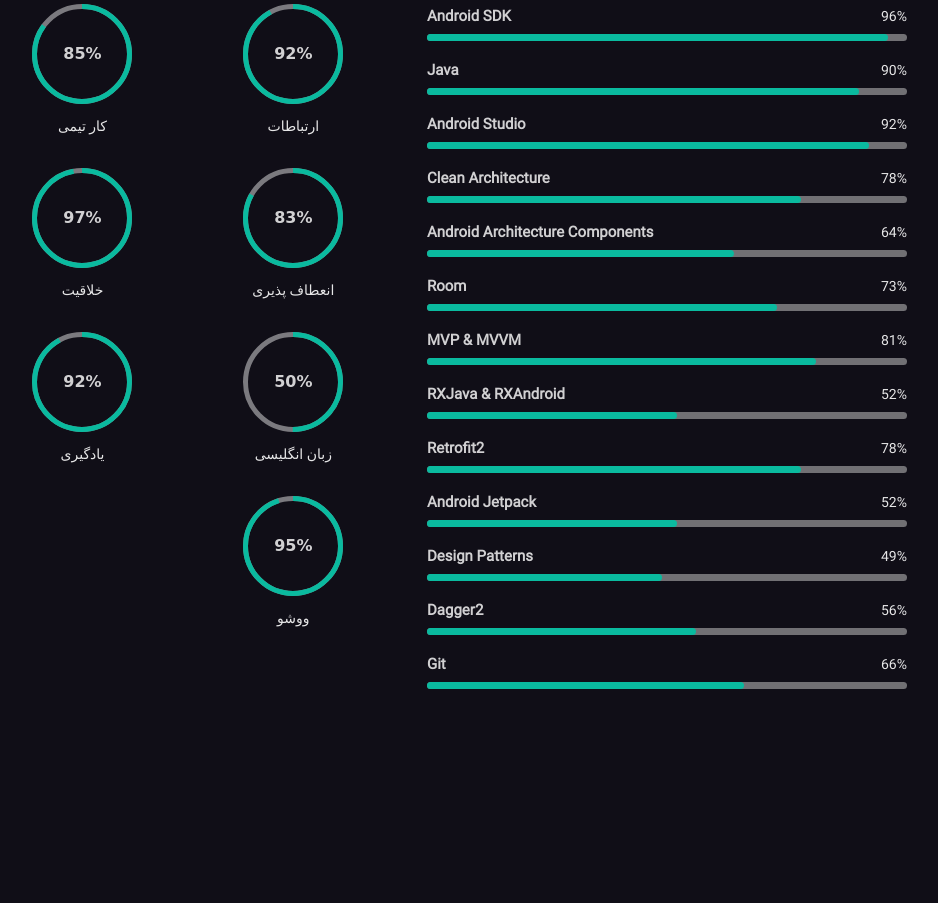
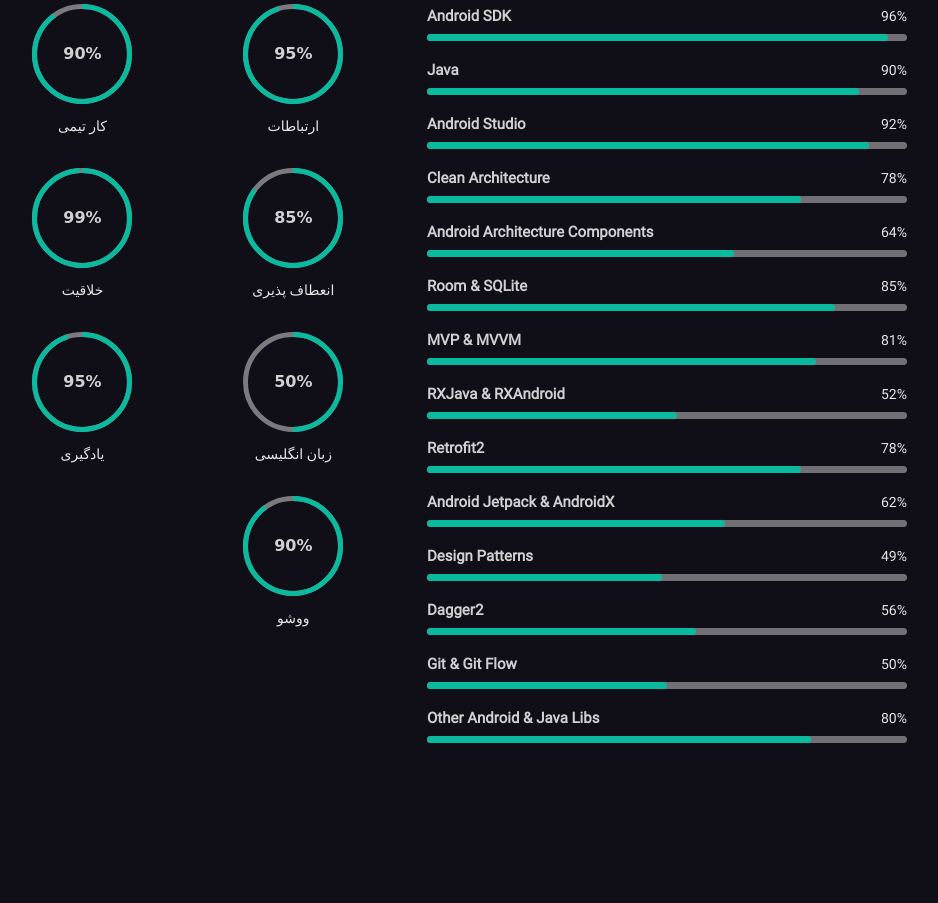
Before and after one commit to husseinrasti/myresume, a plain HTML site: page index.html in a window 1280 px wide. Shown: the part 2362-3265 px from the top of the page, without its empty margins (228-1166 px from the left). Drawn offline with Linux system fonts and the light colour scheme.

Commit message:
added skill

```diff
--- a/index.html
+++ b/index.html
@@ -309,11 +309,11 @@
                             <div class="candidatos">
                                 <div class="parcial">
                                     <div class="info">
-                                        <div class="nome">Room</div>
-                                        <div class="percentagem-num">73%</div>
+                                        <div class="nome">Room & SQLite</div>
+                                        <div class="percentagem-num">85%</div>
                                     </div>
                                     <div class="progressBar">
-                                        <div class="percentagem" style="width: 73%;"></div>
+                                        <div class="percentagem" style="width: 85%;"></div>
                                     </div>
                                 </div>
                             </div>
@@ -353,11 +353,11 @@
                             <div class="candidatos">
                                 <div class="parcial">
                                     <div class="info">
-                                        <div class="nome">Android Jetpack</div>
-                                        <div class="percentagem-num">52%</div>
+                                        <div class="nome">Android Jetpack & AndroidX</div>
+                                        <div class="percentagem-num">62%</div>
                                     </div>
                                     <div class="progressBar">
-                                        <div class="percentagem" style="width: 52%;"></div>
+                                        <div class="percentagem" style="width: 62%;"></div>
                                     </div>
                                 </div>
                             </div>
@@ -386,11 +386,22 @@
                             <div class="candidatos">
                                 <div class="parcial">
                                     <div class="info">
-                                        <div class="nome">Git</div>
-                                        <div class="percentagem-num">66%</div>
+                                        <div class="nome">Git & Git Flow</div>
+                                        <div class="percentagem-num">50%</div>
                                     </div>
                                     <div class="progressBar">
-                                        <div class="percentagem" style="width: 66%;"></div>
+                                        <div class="percentagem" style="width: 50%;"></div>
+                                    </div>
+                                </div>
+                            </div>
+                            <div class="candidatos">
+                                <div class="parcial">
+                                    <div class="info">
+                                        <div class="nome">Other Android & Java Libs</div>
+                                        <div class="percentagem-num">80%</div>
+                                    </div>
+                                    <div class="progressBar">
+                                        <div class="percentagem" style="width: 80%;"></div>
                                     </div>
                                 </div>
                             </div>
@@ -403,19 +414,19 @@
                     <h3>مهارت های شخصی</h3>
                     <ul class="mh-professional-progress">
                         <li>
-                            <div class="mh-progress mh-progress-circle" data-progress="92"></div>
+                            <div class="mh-progress mh-progress-circle" data-progress="95"></div>
                             <div class="pr-skill-name">ارتباطات</div>
                         </li>
                         <li>
-                            <div class="mh-progress mh-progress-circle" data-progress="85"></div>
+                            <div class="mh-progress mh-progress-circle" data-progress="90"></div>
                             <div class="pr-skill-name">کار تیمی</div>
                         </li>
                         <li>
-                            <div class="mh-progress mh-progress-circle" data-progress="83"></div>
+                            <div class="mh-progress mh-progress-circle" data-progress="85"></div>
                             <div class="pr-skill-name">انعطاف پذیری</div>
                         </li>
                         <li>
-                            <div class="mh-progress mh-progress-circle" data-progress="97"></div>
+                            <div class="mh-progress mh-progress-circle" data-progress="99"></div>
                             <div class="pr-skill-name">خلاقیت</div>
                         </li>
                         <li>
@@ -423,11 +434,11 @@
                             <div class="pr-skill-name">زبان انگلیسی</div>
                         </li>
                         <li>
-                            <div class="mh-progress mh-progress-circle" data-progress="92"></div>
+                            <div class="mh-progress mh-progress-circle" data-progress="95"></div>
                             <div class="pr-skill-name">یادگیری</div>
                         </li>
                         <li>
-                            <div class="mh-progress mh-progress-circle" data-progress="95"></div>
+                            <div class="mh-progress mh-progress-circle" data-progress="90"></div>
                             <div class="pr-skill-name">ووشو</div>
                         </li>
                     </ul>
```
